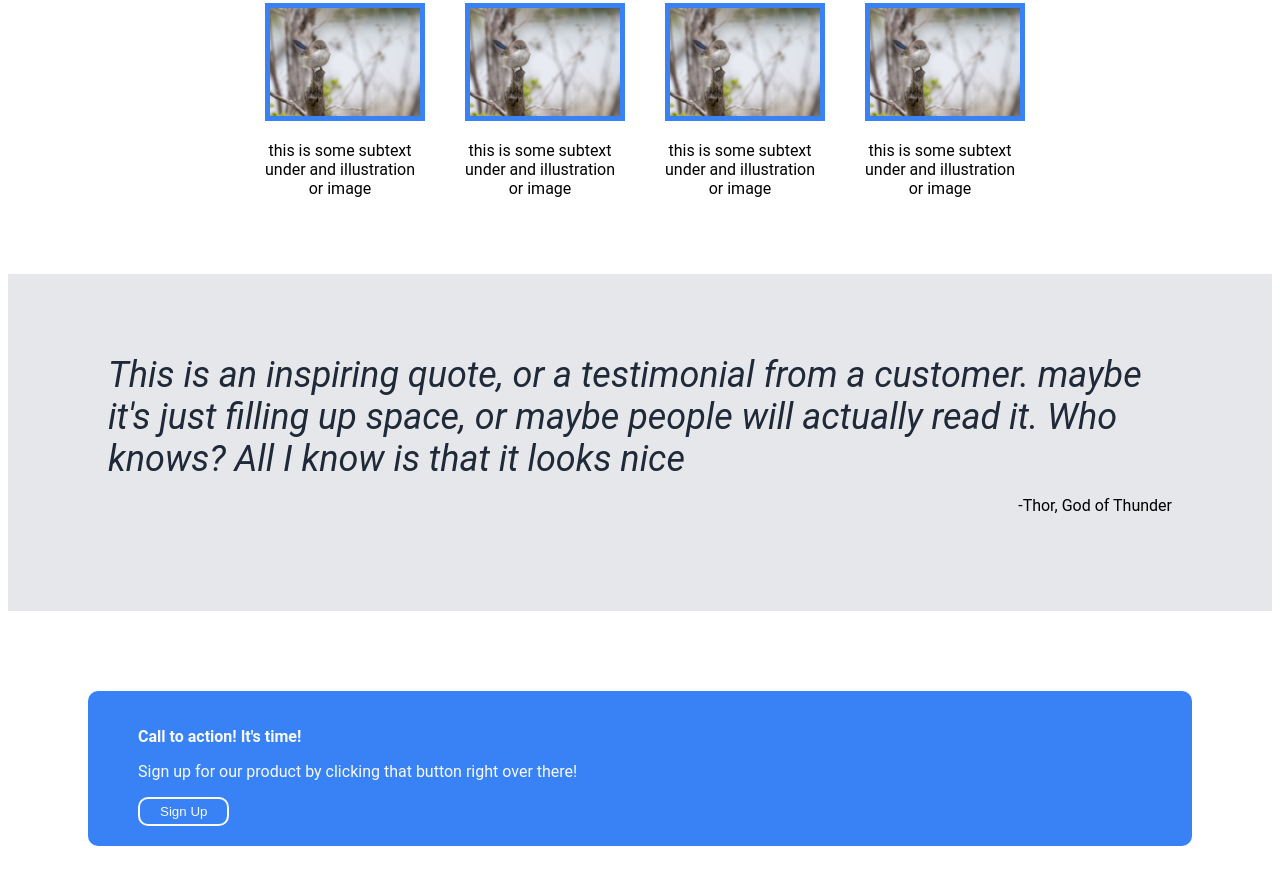
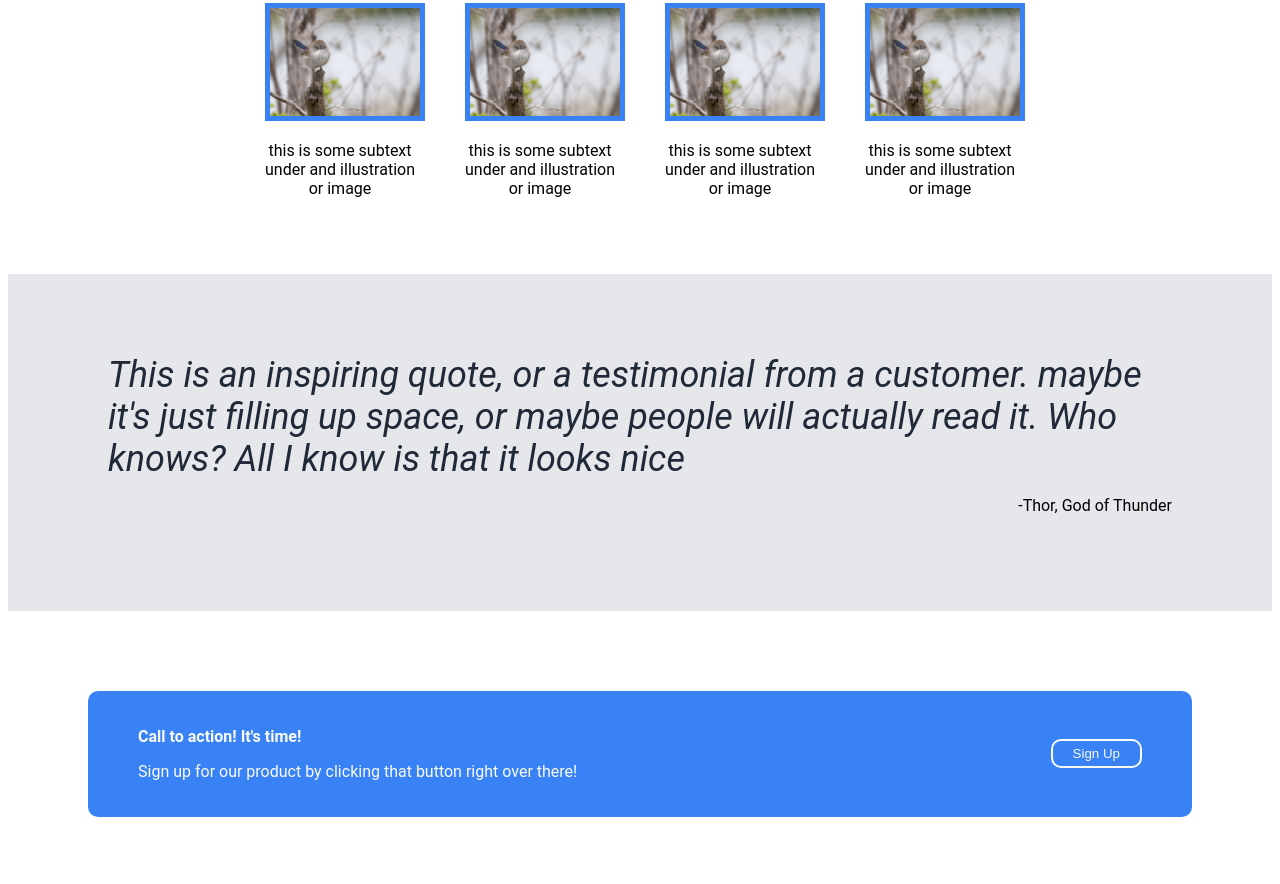
Before and after one commit to WrenLottman/odin-landing-page, a plain HTML site: page index.html in a window 1280 px wide. Shown: the part 611-1495 px from the top of the page. Drawn offline with Linux system fonts and the light colour scheme.

Commit message:
Add final styles to button section

```diff
--- a/index.html
+++ b/index.html
@@ -55,9 +55,13 @@
     </div>
     <div class="call-section">
         <div class="call-container">
-            <p class="call-header">Call to action! It's time!</p>
-            <p>Sign up for our product by clicking that button right over there!</p>
-            <button class="footer-button">Sign Up</button>
+            <div class="call-container-left">
+                <p class="call-header">Call to action! It's time!</p>
+                <p>Sign up for our product by clicking that button right over there!</p>
+            </div>
+            <div class="call-container-right">
+                <button class="footer-button">Sign Up</button>
+            </div>
         </div>
     </div>
 </body>
--- a/styles.css
+++ b/styles.css
@@ -106,9 +106,12 @@ blockquote {
     padding: 20px 50px;
     margin: 80px;
     border-radius: 10px;
+    display: flex;
+    justify-content: space-between;
+    align-items: center;
 }
 
-.call-container > p {
+.call-container-left > p {
     color:#F9FAF8;
 }
 
@@ -116,7 +119,7 @@ blockquote {
     font-weight: 600;
 }
 
-.call-container > button {
+.call-container-right > button {
     color: #F9FAF8;
     background-color: #3882F6;
     border-radius: 10px;
```
